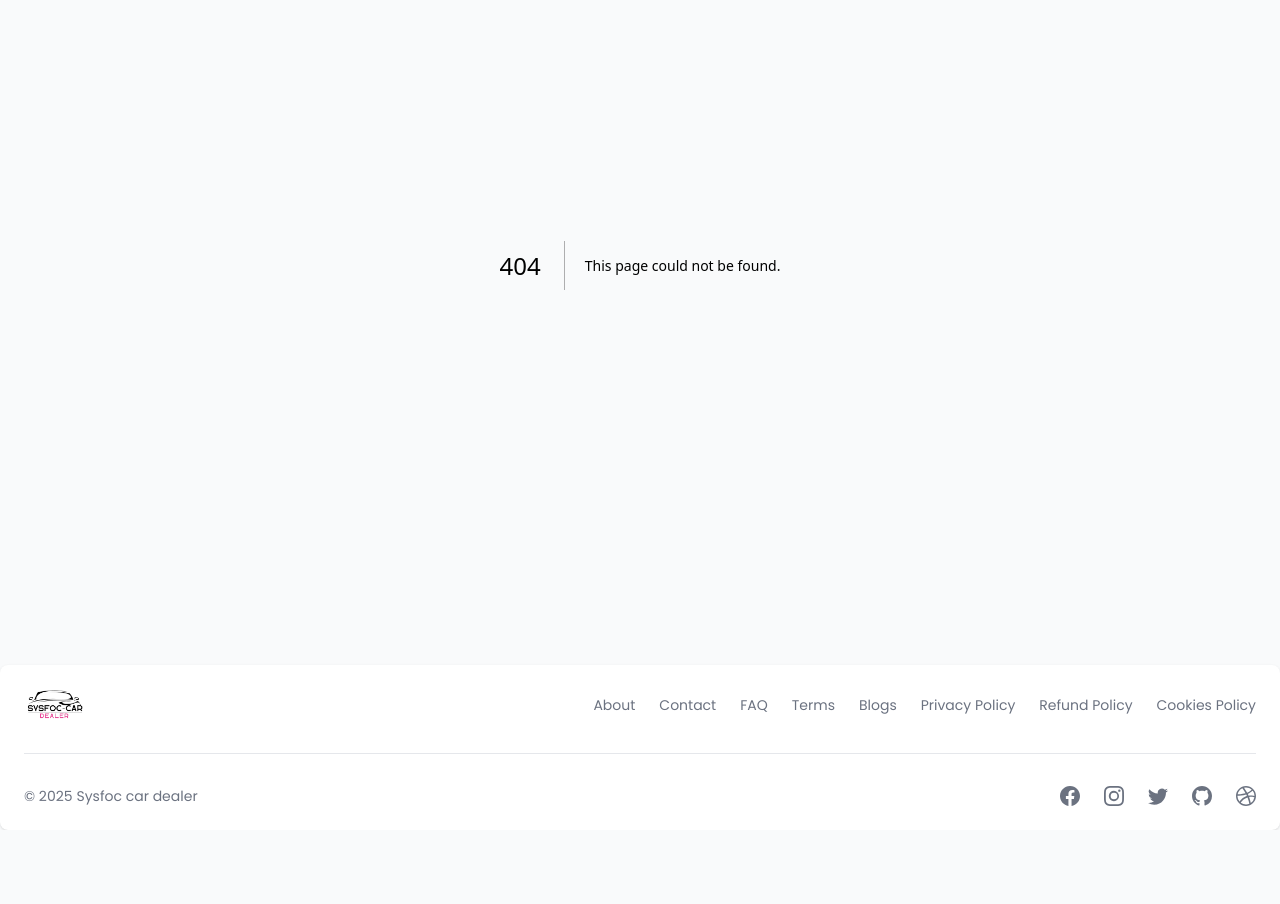
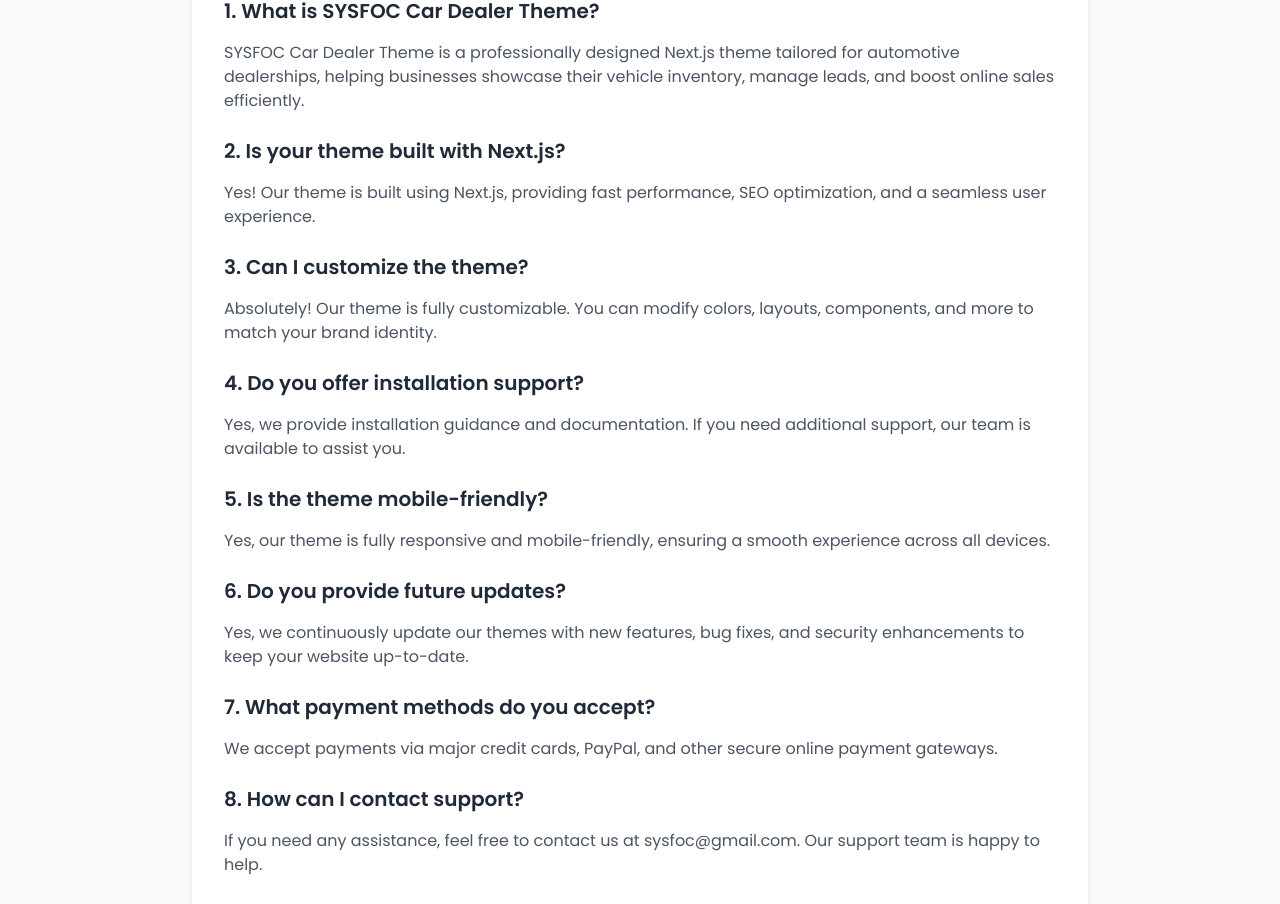
Before and after one commit to sysfoc/car-dealer-demo, a Next.js app: page /faq in a window 1280 px wide. Before the commit this address had no page. Shown: the part 391-1295 px from the top of the page. Before the commit the page ends 1221 px from the top, so only its background shows below. Built offline with nearby package versions, Linux system fonts and the light colour scheme.

Commit message:
Design The FAQs Section

```diff
--- a/app/components/Footerr.jsx
+++ b/app/components/Footerr.jsx
@@ -17,7 +17,7 @@ const Footerr = () => {
           <Footer.LinkGroup>
             <Footer.Link href="/about">About</Footer.Link>
             <Footer.Link href="/contact">Contact</Footer.Link>
-            <Footer.Link href="#">FAQ</Footer.Link>
+            <Footer.Link href="/faq">FAQ</Footer.Link>
             <Footer.Link href="/terms">Terms</Footer.Link>
             <Footer.Link href="/blogs">Blogs</Footer.Link>
             <Footer.Link href="/privacy">Privacy Policy</Footer.Link>
--- /dev/null
+++ b/app/faq/page.jsx
@@ -0,0 +1,121 @@
+import React from "react";
+
+export const metadata = {
+  title: "FAQ - SYSFOC Car Dealer Themes",
+  description:
+    "Find answers to common questions about our Next.js car dealer themes and services.",
+};
+export default function Faqs() {
+  return (
+    <div className="min-h-screen bg-gray-50 py-10 dark:bg-gray-800">
+      <div className="mx-auto max-w-4xl rounded-lg bg-white p-8 shadow-md dark:bg-gray-700">
+        <h1 className="mb-6 text-center text-3xl font-bold text-gray-800 dark:text-white">
+          Frequently Asked Questions (FAQ)
+        </h1>
+        <h2 className="mb-4 mt-6 text-xl font-semibold text-gray-800 dark:text-white">
+          1. What is SYSFOC Car Dealer Theme?
+        </h2>
+        <p className="mb-4 text-gray-600 dark:text-white">
+          SYSFOC Car Dealer Theme is a professionally designed Next.js theme
+          tailored for automotive dealerships, helping businesses showcase their
+          vehicle inventory, manage leads, and boost online sales efficiently.
+        </p>
+
+        <h2 className="mb-4 mt-6 text-xl font-semibold text-gray-800 dark:text-white">
+          2. Is your theme built with Next.js?
+        </h2>
+        <p className="mb-4 text-gray-600 dark:text-white">
+          Yes! Our theme is built using Next.js, providing fast performance, SEO
+          optimization, and a seamless user experience.
+        </p>
+
+        <h2 className="mb-4 mt-6 text-xl font-semibold text-gray-800 dark:text-white">
+          3. Can I customize the theme?
+        </h2>
+        <p className="mb-4 text-gray-600 dark:text-white">
+          Absolutely! Our theme is fully customizable. You can modify colors,
+          layouts, components, and more to match your brand identity.
+        </p>
+
+        <h2 className="mb-4 mt-6 text-xl font-semibold text-gray-800 dark:text-white">
+          4. Do you offer installation support?
+        </h2>
+        <p className="mb-4 text-gray-600 dark:text-white">
+          Yes, we provide installation guidance and documentation. If you need
+          additional support, our team is available to assist you.
+        </p>
+
+        <h2 className="mb-4 mt-6 text-xl font-semibold text-gray-800 dark:text-white">
+          5. Is the theme mobile-friendly?
+        </h2>
+        <p className="mb-4 text-gray-600 dark:text-white">
+          Yes, our theme is fully responsive and mobile-friendly, ensuring a
+          smooth experience across all devices.
+        </p>
+
+        <h2 className="mb-4 mt-6 text-xl font-semibold text-gray-800 dark:text-white">
+          6. Do you provide future updates?
+        </h2>
+        <p className="mb-4 text-gray-600 dark:text-white">
+          Yes, we continuously update our themes with new features, bug fixes,
+          and security enhancements to keep your website up-to-date.
+        </p>
+
+        <h2 className="mb-4 mt-6 text-xl font-semibold text-gray-800 dark:text-white">
+          7. What payment methods do you accept?
+        </h2>
+        <p className="mb-4 text-gray-600 dark:text-white">
+          We accept payments via major credit cards, PayPal, and other secure
+          online payment gateways.
+        </p>
+
+        <h2 className="mb-4 mt-6 text-xl font-semibold text-gray-800 dark:text-white">
+          8. How can I contact support?
+        </h2>
+        <p className="mb-4 text-gray-600 dark:text-white">
+          If you need any assistance, feel free to contact us at
+          sysfoc@gmail.com. Our support team is happy to help.
+        </p>
+
+        <h2 className="mb-4 mt-6 text-xl font-semibold text-gray-800 dark:text-white">
+          9. Do you offer refunds?
+        </h2>
+        <p className="mb-4 text-gray-600 dark:text-white">
+          We have a refund policy in place. Please check our refund policy page
+          for detailed information on eligibility and the refund process.
+        </p>
+
+        <h2 className="mb-4 mt-6 text-xl font-semibold text-gray-800 dark:text-white">
+          10. Can I use the theme for multiple websites?
+        </h2>
+        <p className="mb-4 text-gray-600 dark:text-white">
+          Our license terms specify the usage limitations. Some licenses allow
+          for single-site use, while others permit multiple sites. Check our
+          licensing details for more information.
+        </p>
+
+        <h2 className="mb-4 mt-6 text-xl font-semibold text-gray-800 dark:text-white">
+          11. Is your theme SEO-friendly?
+        </h2>
+        <p className="mb-4 text-gray-600 dark:text-white">
+          Yes, our theme is built with SEO best practices in mind, helping your
+          website rank better in search engines.
+        </p>
+
+        <h2 className="mb-4 mt-6 text-xl font-semibold text-gray-800 dark:text-white">
+          12. Do you provide demo content?
+        </h2>
+        <p className="mb-4 text-gray-600 dark:text-white">
+          Yes, we provide demo content to help you set up your website quickly
+          and easily.
+        </p>
+
+        <div className="mt-8 border-t pt-4">
+          <p className="text-center text-sm text-gray-500 dark:text-white">
+            © 2025 SYSFOC Car Dealer Themes. All rights reserved.
+          </p>
+        </div>
+      </div>
+    </div>
+  );
+}
```
